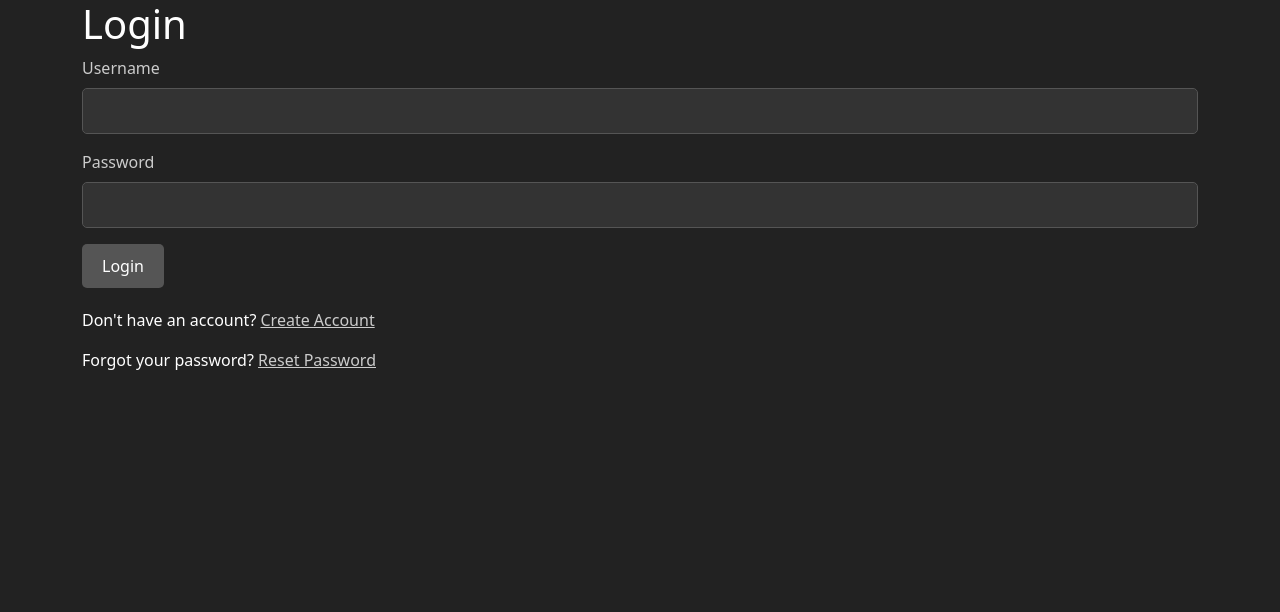
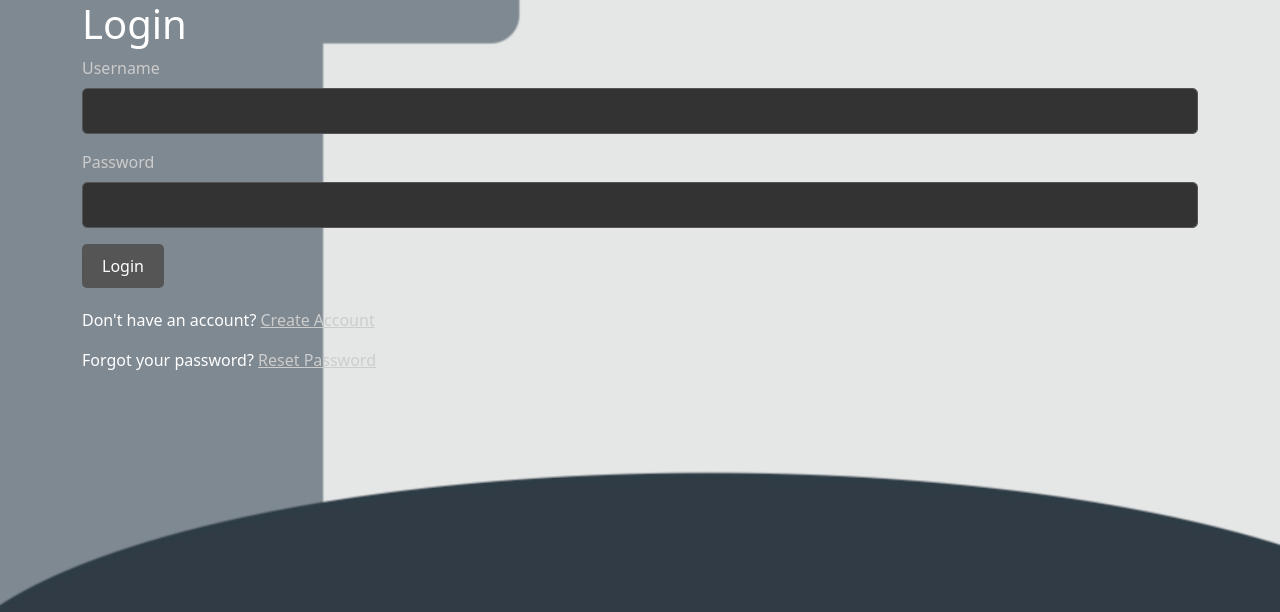
Before and after one commit to rpurinton/chatflow, a PHP site: page / in a window 1280 px wide. Shown: the top 612 px of the page. Run offline with PHP 8.4, Linux system fonts and the light colour scheme.

Commit message:
updating like everyhing xD

```diff
--- a/css/dark-theme.css
+++ b/assets/css/dark-theme.css
@@ -1,5 +1,8 @@
 body {
     background-color: #222;
+    background-image: url('/assets/images/background.png');
+    background-size: cover;
+    background-position: center;
     color: #fff;
 }
 
--- a/index.php
+++ b/index.php
@@ -6,7 +6,7 @@
     <meta name="viewport" content="width=device-width, initial-scale=1.0">
     <title>Login Page</title>
     <link rel="stylesheet" href="https://cdn.jsdelivr.net/npm/bootstrap@5.3.0/dist/css/bootstrap.min.css">
-    <link rel="stylesheet" href="css/dark-theme.css">
+    <link rel="stylesheet" href="/assets/css/dark-theme.css">
 </head>
 
 <body>
```
Also changed, not shown: assets/images/background.png (added), assets/images/icon.jpeg (added).
